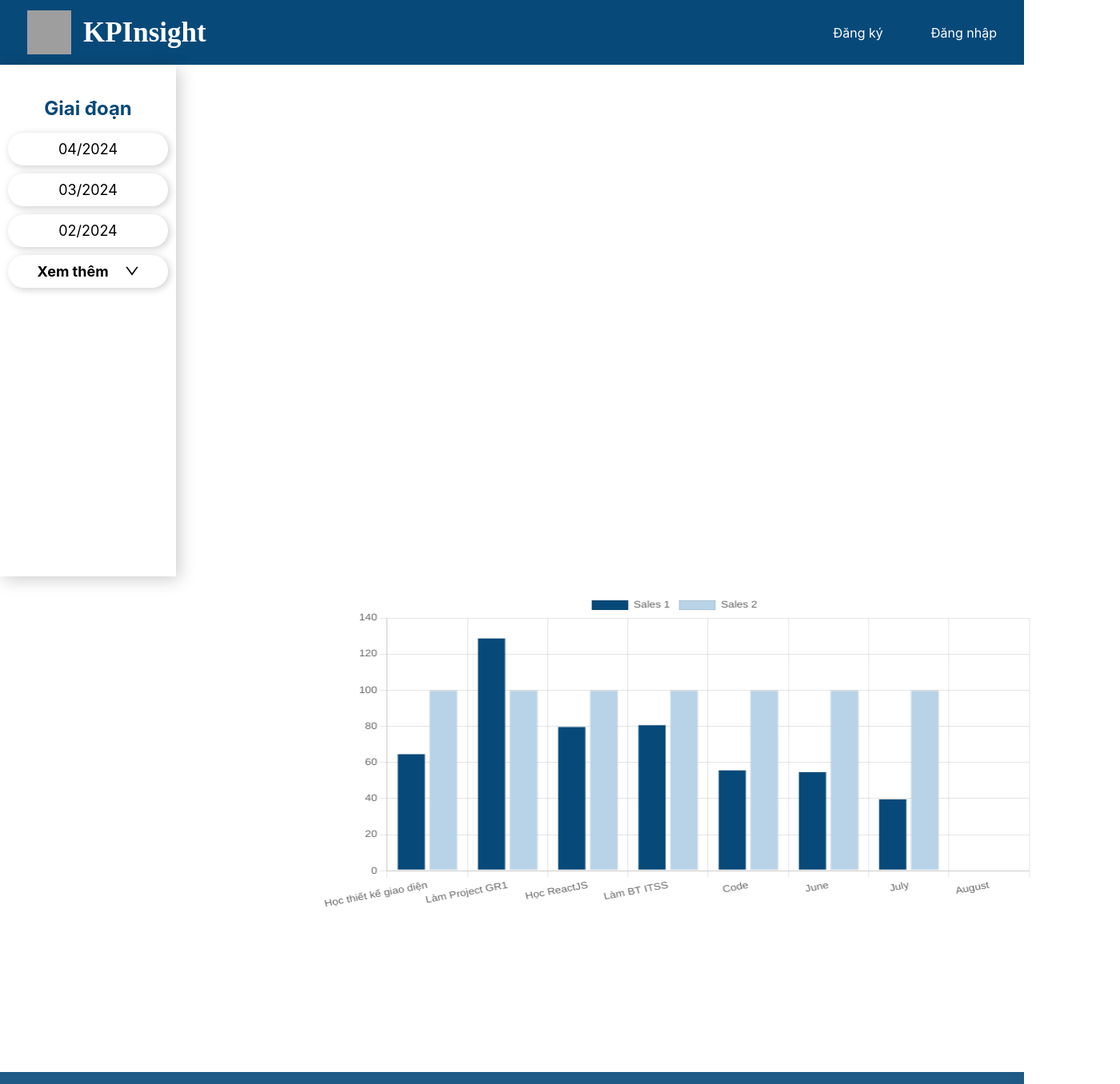
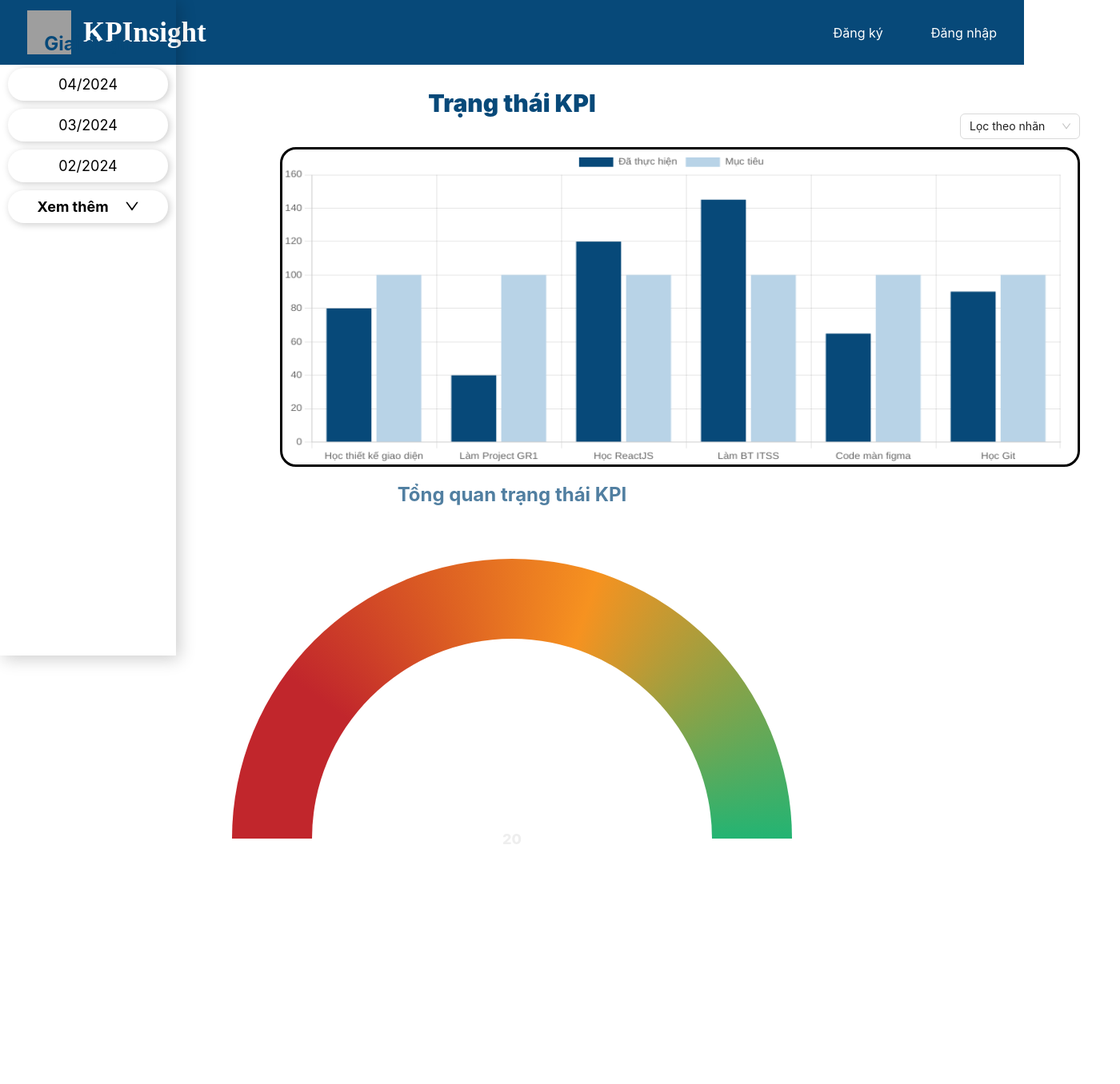
Before and after one commit to Dungntt2003/KPInsight-HI_23, a React (Create React App) app in the folder kpinsight/: page /kpi-status in a window 1280 px wide. Shown: the top 1356 px of the page at 80% size, 1400 px wide, since content can reach past the window. Built offline with nearby package versions, Linux system fonts and the light colour scheme; grey boxes are pictures that could not be loaded.

Commit message:
upload chart

```diff
--- /dev/null
+++ b/kpinsight/src/components/donut-chart/index.css
@@ -0,0 +1,63 @@
+.speed-chart-container {
+  margin: 0;
+  box-sizing: border-box;
+  --c1: #c1262c;
+  --c2: #db5c23;
+  --c3: #f69220;
+  --c4: #8ba247;
+  --c5: #23b473;
+
+  width: 100vw;
+  height: 100vh;
+  display: flex;
+  justify-content: center;
+  align-items: center;
+}
+.speed-chart-container .speedometer {
+  width: 500px;
+  height: 500px;
+  padding: 100px;
+  border-radius: 50%;
+  background: radial-gradient(#ffff 0 0) content-box,
+    conic-gradient(
+      from -90deg,
+      var(--c1) 36deg,
+      var(--c2) 72deg,
+      var(--c3) 108deg,
+      var(--c4) 144deg,
+      var(--c5) 180deg,
+      #0000 0
+    );
+  position: relative;
+}
+
+.needle {
+  position: absolute;
+  width: 380px;
+  height: 380px;
+  padding: 150px;
+  left: 50%;
+  top: 50%;
+  translate: -50% -50%;
+  border-radius: 50%;
+  background: conic-gradient(
+        from 175deg at 50% 55%,
+        #ccc 2deg,
+        #ea1c98 3deg 7deg,
+        #ccc 8 deg 10 deg,
+        #0000 0
+      )
+      0 -217px no-repeat,
+    radial-gradient(#ea1c98 0 -50%, #ccc 51%) content-box;
+  rotate: calc(cos(var(--score) * 180deg /100) * -90deg);
+  display: flex;
+  justify-content: center;
+  align-items: center;
+}
+
+.score {
+  rotate: calc(cos(var(--score) * 180deg /100) * 90deg);
+  font-size: 18px;
+  font-weight: 800;
+  color: #eee;
+}
--- /dev/null
+++ b/kpinsight/src/components/donut-chart/index.jsx
@@ -0,0 +1,16 @@
+import React, { useState } from "react";
+import "./index.css";
+
+const SpeedChart = () => {
+  return (
+    <div className="speed-chart-container">
+      <div className="speedometer">
+        <div className="needle">
+          <span className="score">20</span>
+        </div>
+      </div>
+    </div>
+  );
+};
+
+export default SpeedChart;
--- a/kpinsight/src/view/pages/kpi-status/index.css
+++ b/kpinsight/src/view/pages/kpi-status/index.css
@@ -3,13 +3,48 @@
   font-family: apple-system, BlinkMacSystemFont, "Segoe UI", Roboto,
     "Helvetica Neue", Arial, "Noto Sans", sans-serif, "Apple Color Emoji",
     "Segoe UI Emoji", "Segoe UI Symbol", "Noto Color Emoji";
+  display: flex;
+  flex-direction: column; /* Thiết lập layout theo cột */
+  min-height: 100vh; /* Đảm bảo body có ít nhất 100% chiều cao của viewport */
+  margin: 0; /* Loại bỏ margin mặc định */
+  padding: 0; /* Loại bỏ padding mặc định */
 }
+.body .navbar-menu-container {
+  position: fixed;
+  top: 0;
+  left: 0;
+  height: 100%; /* Chiều cao tương đương với chiều rộng của trang */
+  z-index: 1000; /* Đảm bảo navbar hiển thị trên các phần khác */
+}
+.body .header {
+  position: fixed;
+  top: 0;
+  left: 0;
+  width: 100%;
+  z-index: 1000; /* Đảm bảo hiển thị trên các phần khác */
+}
+.namepage {
+  flex: 1;
+  font-size: 30px;
+  font-weight: 900;
+  text-align: center;
+  margin-top: 30px;
+  color: #074979;
+}
+.select {
+  margin-left: 1200px;
+  margin-top: -25px;
+}
+
 .body .chart-container {
-  padding-top: 20px;
-  padding-left: 400px;
-  padding-bottom: 200px;
+  margin-top: 10px;
+  margin-left: 350px;
+  z-index: 1; /* Đảm bảo chart hiển thị phía sau navbar */
 }
 .chart-container canvas {
+  overflow: scroll;
+  border: 3px solid black;
+  border-radius: 20px;
   background-color: white;
   width: 1000px !important;
   height: 400px !important;
@@ -17,16 +52,24 @@
 
 /* Tùy chỉnh màu và độ dày của đường viền */
 .chart-container canvas.chartjs-render-monitor {
-  border: 2px solid black;
+  border: 3px solid black;
 }
 
-/* Tùy chỉnh màu của tiêu đề biểu đồ */
+/* Tùy chỉnh màu của tiêu đề biểu đồ => Đang không dùng được*/
 .chart-container .chart-title {
   color: black;
-  font-size: 20px;
+  font-size: 50px;
 }
 
-/* Tùy chỉnh màu của các nhãn trên trục y */
+/* Tùy chỉnh màu của các nhãn trên trục y => Đang không dùng được*/
 .chart-container .chart-y-axis {
-  color: #555;
+  color: black;
 }
+
+.name2 {
+  font-size: 24px;
+  font-weight: bold;
+  text-align: center;
+  margin-top: 20px;
+  color: #517fa1;
+}
--- a/kpinsight/src/view/pages/kpi-status/index.jsx
+++ b/kpinsight/src/view/pages/kpi-status/index.jsx
@@ -1,11 +1,21 @@
 import React, { useEffect, useRef } from "react";
+import { Select } from "antd";
 import Chart from "chart.js/auto";
 import "./index.css"; // Import tệp CSS tùy chỉnh
 import NavbarStatus from "../../../components/navbar/navbar-status";
+import DonutChart from "../../../components/donut-chart";
 
 const KpiStatus = () => {
+  const min = 20;
+  const max = 180;
+  const current = 50;
+
   const chartRef = useRef(null);
-
+  //Select chọn nhãn:
+  const handleChange = (value) => {
+    console.log(`selected ${value}`);
+  };
+  //Tạo biểu đồ:
   useEffect(() => {
     const myChart = new Chart(chartRef.current, {
       type: "bar",
@@ -15,24 +25,22 @@ const KpiStatus = () => {
           "Làm Project GR1",
           "Học ReactJS",
           "Làm BT ITSS",
-          "Code",
-          "June",
-          "July",
-          "August",
+          "Code màn figma",
+          "Học Git",
         ],
         datasets: [
           {
-            label: "Sales 1",
-            data: [65, 129, 80, 81, 56, 55, 40],
+            label: "Đã thực hiện",
+            data: [80, 40, 120, 145, 65, 90],
             backgroundColor: "#074979",
-            borderWidth: 1,
+            borderWidth: 0,
             borderSkipped: false,
           },
           {
-            label: "Sales 2",
-            data: [100, 100, 100, 100, 100, 100, 100],
+            label: "Mục tiêu",
+            data: [100, 100, 100, 100, 100, 100],
             backgroundColor: "#B8D3E7",
-            borderWidth: 1,
+            borderWidth: 0,
             borderSkipped: false,
           },
         ],
@@ -51,29 +59,27 @@ const KpiStatus = () => {
             mode: "index",
             intersect: false,
           },
-        },
-        interaction: {
-          mode: "index",
-          intersect: true,
+          scrollbar: {
+            display: true,
+            axis: "x",
+            maxVisible: 5, // Chỉ hiển thị 5 cột ghép trên biểu đồ
+          },
         },
         responsive: true,
         maintainAspectRatio: false,
         elements: {
           bar: {
-            maxBarThickness: 100, // Đặt độ dày tối đa của cột
+            maxBarThickness: 100,
           },
         },
         layout: {
           padding: {
-            right: 100, // Cung cấp không gian bên phải để scrollbar hiển thị
+            right: 20,
           },
         },
-        plugins: {
-          scrollbar: {
-            // Thiết lập scrollbar
-            display: true,
-            axis: "x", // Thiết lập scrollbar cho trục x (ngang)
-          },
+        interaction: {
+          mode: "index",
+          intersect: true,
         },
       },
     });
@@ -87,10 +93,48 @@ const KpiStatus = () => {
     <div>
       <div>
         <NavbarStatus />
+        <h1 className="namepage">Trạng thái KPI</h1>
+        <div className="select">
+          <Select
+            defaultValue="Lọc theo nhãn"
+            style={{
+              width: 150,
+            }}
+            onChange={handleChange}
+            options={[
+              {
+                label: <span>Học tập</span>,
+                title: "Học tập",
+                options: [
+                  {
+                    label: <span>IT</span>,
+                    value: "IT",
+                  },
+                  {
+                    label: <span>Ngoại ngữ</span>,
+                    value: "Ngoại ngữ",
+                  },
+                ],
+              },
+              {
+                label: <span>Cá nhân</span>,
+                title: "Cá nhân",
+                options: [
+                  {
+                    label: <span>Gia đình</span>,
+                    value: "Gia đình",
+                  },
+                ],
+              },
+            ]}
+          />
+        </div>
         <div className="chart-container">
           {/* Áp dụng class vào container của biểu đồ */}
           <canvas ref={chartRef}></canvas>
         </div>
+        <h1 className="name2">Tổng quan trạng thái KPI</h1>
+        <DonutChart min={min} max={max} current={current} />
       </div>
     </div>
   );
--- a/kpinsight/src/view/routes/index.js
+++ b/kpinsight/src/view/routes/index.js
@@ -3,6 +3,7 @@ import Register from "../pages/register";
 import MainLayout from "../../components/main-layout";
 import NavbarStatus from "../../components/navbar/navbar-status";
 import NavbarOption from "../../components/navbar/navbar-option";
+import SpeedChart from "../../components/donut-chart";
 import KpiStatus from "../../view/pages/kpi-status";
 import Login from "../pages/login";
 import ForgotPassword from "../pages/forgot-password";
@@ -23,6 +24,10 @@ function AllRoutes() {
         element={<MainLayout component={<NavbarOption />} />}
       />
       <Route
+        path="/donut-chart"
+        element={<MainLayout component={<SpeedChart />} />}
+      />
+      <Route
         path="/kpi-status"
         element={<MainLayout component={<KpiStatus />} />}
       />
```
